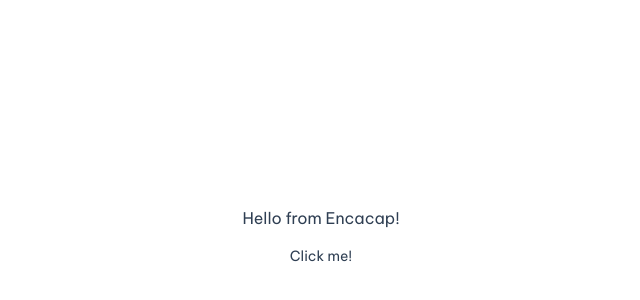
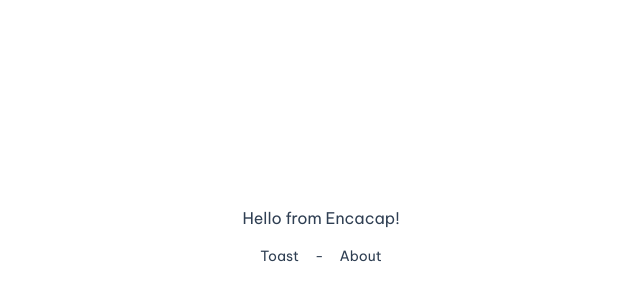
Before and after one commit to hi-encacap/template-vite-reactjs-swc-ts, a React (Vite) app: page / in a window 1280 px wide. Shown: the part 164-464 px from the top of the page, without its empty margins (319-959 px from the left). Built offline with nearby package versions, Linux system fonts and the light colour scheme; no server answers.

Commit message:
fix: remove loading effect from init provider

```diff
--- a/src/app/routes/PublicRoute.tsx
+++ b/src/app/routes/PublicRoute.tsx
@@ -6,6 +6,7 @@
   return (
     <Routes>
       <Route path="/" element={<Home />} />
+      <Route path="/about" element={<Home />} />
     </Routes>
   );
 };
--- a/src/common/providers/IntlProvider.tsx
+++ b/src/common/providers/IntlProvider.tsx
@@ -1,23 +1,28 @@
-import { ReactNode, memo } from "react";
+import { ReactNode, memo, useEffect } from "react";
 import { IntlProvider as IntlProviderOriginal } from "react-intl";
 
 import useQuery from "@/common/hooks/useQuery";
 import { languageService } from "@services/index";
 
-import { LoadingOverlay } from "../components/Loading";
-
 interface IntlProviderProps {
   children: ReactNode;
+  onLoad: VoidFunction;
 }
 
-const IntlProvider = ({ children }: IntlProviderProps) => {
+const IntlProvider = ({ children, onLoad }: IntlProviderProps) => {
   const { data, isLoading } = useQuery({
     queryKey: ["language", "translation"],
     queryFn: languageService.getUserLanguageTranslation,
   });
 
+  useEffect(() => {
+    if (!isLoading && data) {
+      onLoad();
+    }
+  }, [data, isLoading, onLoad]);
+
   if (isLoading || !data) {
-    return <LoadingOverlay />;
+    return null;
   }
 
   return (
--- a/src/common/providers/Provider.tsx
+++ b/src/common/providers/Provider.tsx
@@ -1,8 +1,9 @@
 import { QueryClient, QueryClientProvider } from "@tanstack/react-query";
-import { ReactNode, memo, useMemo } from "react";
+import { ReactNode, memo, useCallback, useMemo, useState } from "react";
 import { Provider as ReduxProvider } from "react-redux";
 
 import { store } from "@app/store";
+import { LoadingOverlay } from "@components/Loading";
 import AxiosProvider from "./AxiosProvider";
 import IntlProvider from "./IntlProvider";
 import ToastProvider from "./ToastProvider";
@@ -12,15 +13,23 @@
 }
 
 const Provider = ({ children }: UnmemorizedProviderProps) => {
+  const [isLoadingTranslation, setIsLoadingTranslation] = useState(true);
+
+  const isLoading = useMemo(() => isLoadingTranslation, [isLoadingTranslation]);
   const queryClient = useMemo(() => new QueryClient(), []);
+
+  const handleLoadTranslation = useCallback(() => {
+    setIsLoadingTranslation(false);
+  }, []);
 
   return (
     <>
       <ToastProvider />
       <ReduxProvider store={store}>
+        {isLoading && <LoadingOverlay />}
         <AxiosProvider>
           <QueryClientProvider client={queryClient}>
-            <IntlProvider>{children}</IntlProvider>
+            <IntlProvider onLoad={handleLoadTranslation}>{!isLoading && children}</IntlProvider>
           </QueryClientProvider>
         </AxiosProvider>
       </ReduxProvider>
--- a/src/common/providers/ToastProvider.tsx
+++ b/src/common/providers/ToastProvider.tsx
@@ -7,14 +7,7 @@
   const renderIcon = useCallback((props: IconProps) => <ToastIcon {...props} />, []);
   const renderCloseButton = useCallback((props: CloseButtonProps) => <ToastCloseButton {...props} />, []);
 
-  return (
-    <ToastContainer
-      closeButton={renderCloseButton}
-      icon={renderIcon}
-      position="top-right"
-      autoClose={false}
-    />
-  );
+  return <ToastContainer closeButton={renderCloseButton} icon={renderIcon} position="top-right" />;
 };
 
 export default memo(ToastProvider);
--- a/src/features/home/Home.tsx
+++ b/src/features/home/Home.tsx
@@ -2,6 +2,7 @@
 import { FormattedMessage, useIntl } from "react-intl";
 
 import useToast from "@/common/hooks/useToast";
+import { Link } from "react-router-dom";
 
 const Home = () => {
   const intl = useIntl();
@@ -25,9 +26,13 @@
       <div>
         <FormattedMessage id="app.hello_from_name_em" values={{ name: "Encacap" }} />
       </div>
-      <button className="text-sm" type="button" onClick={handleClick}>
-        {intl.formatMessage({ id: "app.click_me_em" })}
-      </button>
+      <div className="flex items-center space-x-4 text-sm">
+        <button type="button" onClick={handleClick}>
+          {intl.formatMessage({ id: "app.toast" })}
+        </button>
+        <div>-</div>
+        <Link to="/about">About</Link>
+      </div>
     </div>
   );
 };
--- a/src/locales/en-US.json
+++ b/src/locales/en-US.json
@@ -1,4 +1,5 @@
 {
-  "app.click_me_em": "Click me!",
-  "app.hello_from_name_em": "Hello from {name}!"
+  "app.about": "About",
+  "app.hello_from_name_em": "Hello from {name}!",
+  "app.toast": "Toast"
 }
```
